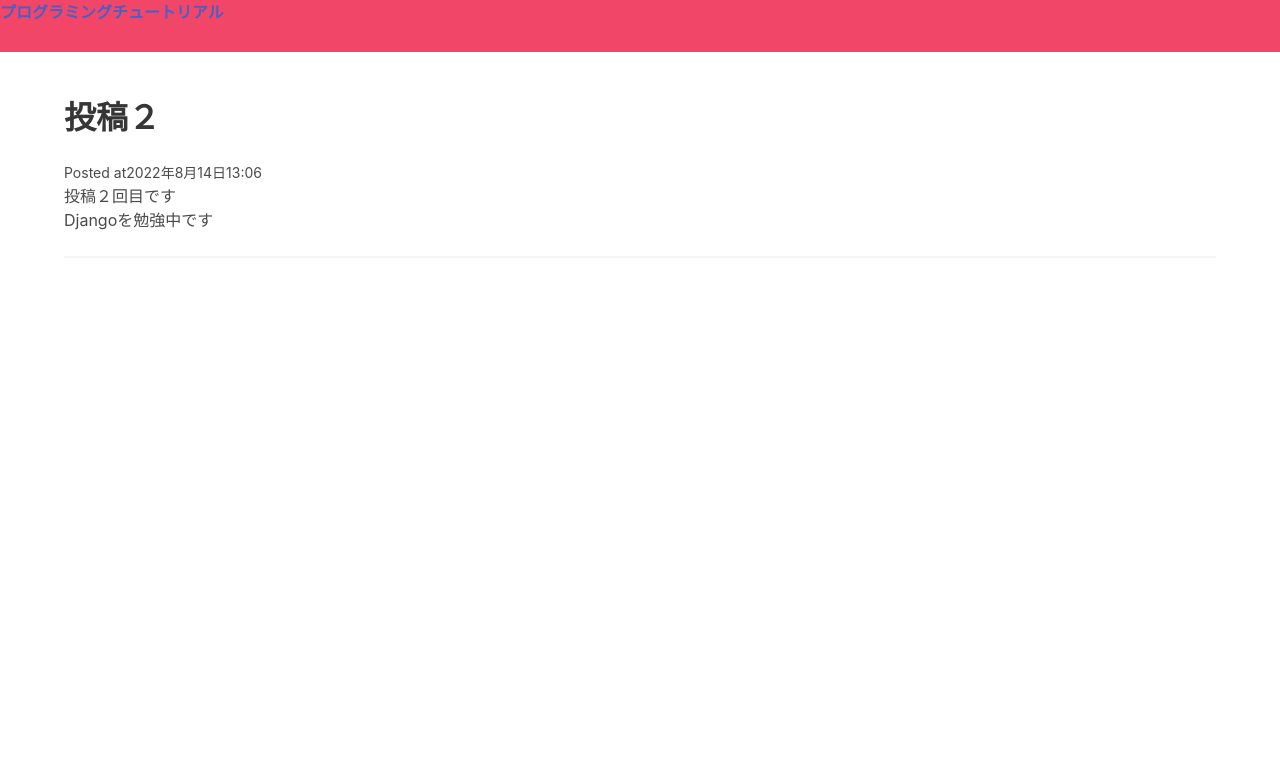
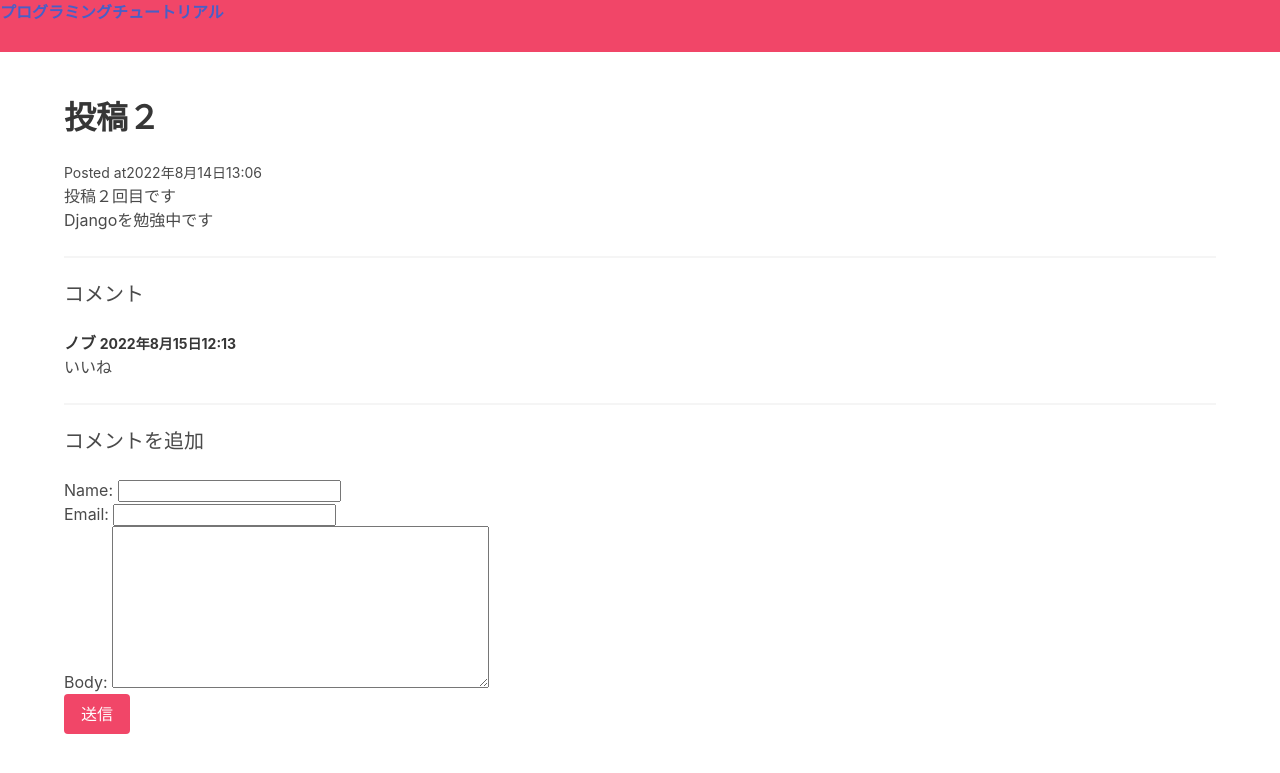
Before and after one commit to kennji0603/microblog, a Django app: a page that uses blog/templates/blog/post_detail.html in a window 1280 px wide. Shown: the top 773 px of the page. Run offline with Django 4.2, Linux system fonts and the light colour scheme; data comes from the database, SQL or seed files in the repository; both versions use the stored data as it was after the commit.

Commit message:
コメント機能実装

```diff
--- a/blog/templates/blog/frontpage.html
+++ b/blog/templates/blog/frontpage.html
@@ -1,7 +1,7 @@
 {%  extends  "blog/base.html"  %}
 
 {%  block content  %}
-{%  for post in posts %}
+{%  for post in posts  %}
 <div class="post block">
   <h2 class="subtitle">
     {{post.title}}
--- a/blog/templates/blog/post_detail.html
+++ b/blog/templates/blog/post_detail.html
@@ -11,5 +11,44 @@
     <p>{{post.body}}</p>
     <hr />
 
+    <!-- コメント表示エリア -->
+    <h2 class="subtitle">コメント</h2>
+
+    {% for comment in post.comments.all %}
+      <article class="media">
+        <div class="media-content">
+          <div class="content">
+            <p>
+              <strong>
+                {{comment.name}}
+                <small>{{comment.posted_date}}</small>
+              </strong>
+              <br>
+              {{comment.body}}
+            </p>
+          </div>
+        </div>
+      </article>
+      <hr>
+      {%  empty  %}
+      <div class="notification">
+        <p>コメントはまだありません。</p>
+      </div>
+
+    {% endfor %}
+
+    <!-- コメント投稿エリア -->
+
+    <h2 class="subtitle">コメントを追加</h2>
+
+    <form action="." method="post">
+      {%  csrf_token  %}
+      {{form.as_p}}
+      <div class="field">
+        <div class="control">
+          <button class="button is-danger">送信</button>
+        </div>
+      </div>
+    </form>
 
 {%  endblock  %}
--- a/blog/views.py
+++ b/blog/views.py
@@ -1,6 +1,7 @@
-from django.shortcuts import render
+from django.shortcuts import render, redirect
 from http.client import HTTPResponse
 from .models import Post
+from blog.forms import CommentForm
 
 def frontpage(request):
     posts = Post.objects.all()
@@ -8,4 +9,18 @@ def frontpage(request):
 
 def post_detail(request, slug):
     post = Post.objects.get(slug=slug)
-    return render(request, "blog/post_detail.html", {"post": post})
+
+    if request.method == "POST":
+        form = CommentForm(request.POST)
+
+        if form.is_valid():
+            comment = form.save(commit=False)
+            comment.post = post
+            comment.save()
+
+            return redirect("post_detail", slug=post.slug)
+    else:
+        form = CommentForm()
+
+
+    return render(request, "blog/post_detail.html", {"post": post, "form": form})
```
Also changed, not shown: db.sqlite3.
